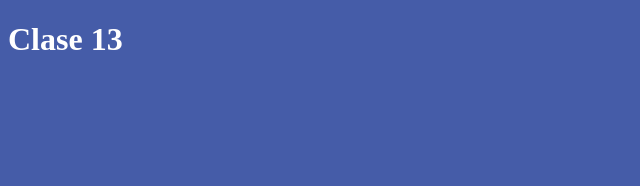
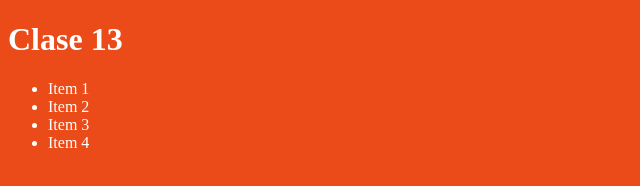
Before and after one commit to pablotilli-iters/clase13, a plain HTML site: page index.html in a window 1280 px wide. Shown: the whole page, without its empty margins (0-640 px from the left). Drawn offline with Linux system fonts and the light colour scheme.

Commit message:
change background color again

```diff
--- a/css/style.css
+++ b/css/style.css
@@ -1,4 +1,4 @@
 body {
-  background-color: rgb(69, 92, 168);
+  background-color: rgb(235, 74, 25);
   color: white;
 }
--- a/index.html
+++ b/index.html
@@ -10,5 +10,12 @@
   </head>
   <body>
     <h1>Clase 13</h1>
+
+    <ul>
+      <li>Item 1</li>
+      <li>Item 2</li>
+      <li>Item 3</li>
+      <li>Item 4</li>
+    </ul>
   </body>
 </html>
```
